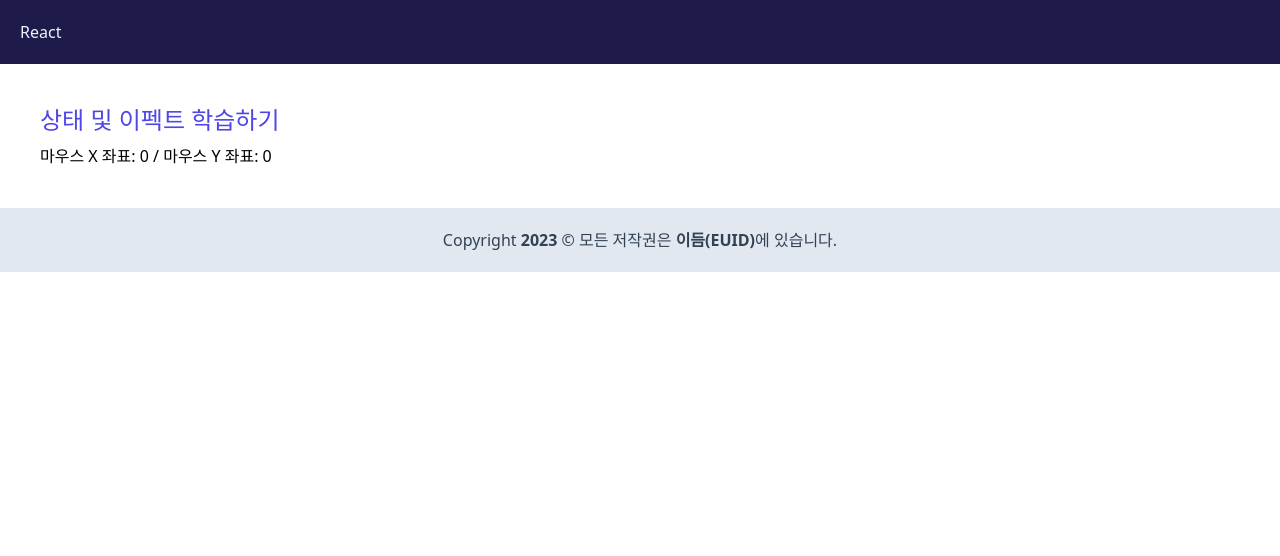
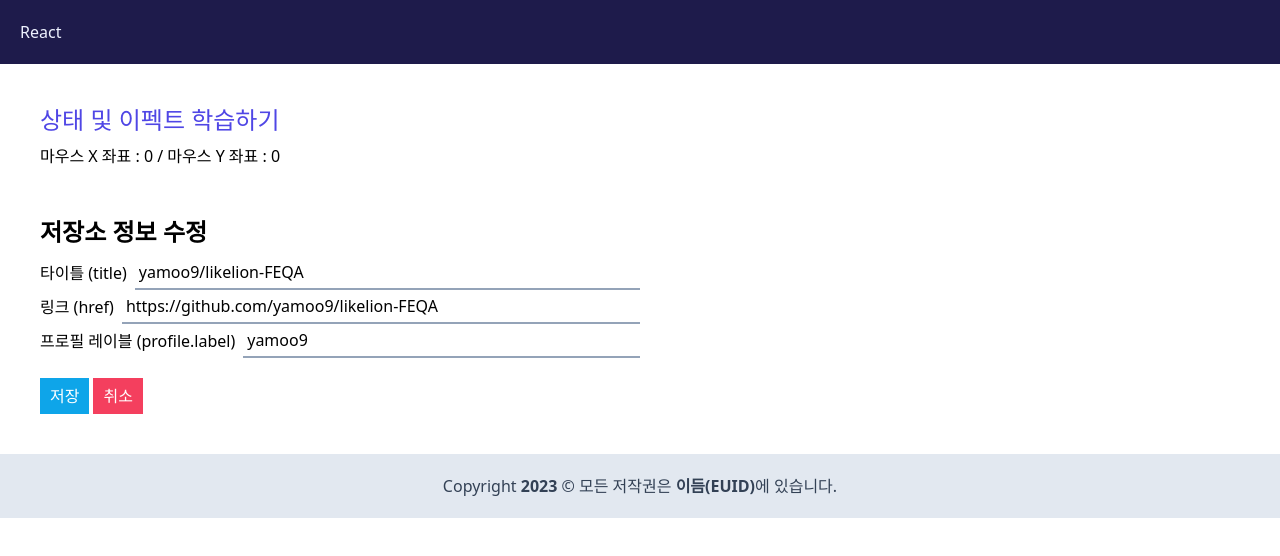
Before and after one commit to gobeeisfree/likelion-react-programming, a React (Vite) app: page / in a window 1280 px wide. Shown: the top 556 px of the page. Built offline with nearby package versions, Linux system fonts and the light colour scheme; a web font is replaced by a local one.

Commit message:
객체 데이터 상태 관리
- 중복된 데이터는 관리가 어렵다.

```diff
--- a/src/pages/LearnStateAndEffects.jsx
+++ b/src/pages/LearnStateAndEffects.jsx
@@ -2,17 +2,36 @@ import { useState } from 'react';
 
 function LearnStateAndEffects() {
   // 숫자 값 상태 관리
+
   // 마우스의 x 좌표
-  const [mouseX, setMouseX] = useState(0);
+  // const [mouseX, setMouseX] = useState(0);
   // 마우스의 y 좌표
-  const [mouseY, setMouseY] = useState(0);
+  // const [mouseY, setMouseY] = useState(0);
 
-  const handlePrintMousePosition = (e) => {
-    setMouseX(e.clientX);
-    setMouseY(e.clientY);
+  // 개별 상태 관리 → 그룹(묶음) 상태 관리
+  const [mousePosition, setMousePosition] = useState({ x: 0, y: 0 });
+
+  const handlePrintMousePosition = ({ pageX: x, pageY: y }) => {
+    // setMouseX(e.clientX);
+    // setMouseY(e.clientY);
+    setMousePosition({ x, y });
   };
 
   // 객체 상태 관리
+  // { x: 10, y: 96 }
+  // 배열 상태 관리
+  // [10, 96]
+
+  const [repository, setRepository] = useState({
+    id: 'repo-101',
+    title: 'yamoo9/likelion-FEQA',
+    link: 'https://github.com/yamoo9/likelion-FEQA',
+    profile: {
+      url: 'https://avatars.githubusercontent.com/u/1850554?s=166v=4',
+      label: 'yamoo9',
+    },
+  });
+
   return (
     <div
       className="m-10 flex flex-col items-start gap-2"
@@ -23,8 +42,80 @@ function LearnStateAndEffects() {
       </h2>
 
       <output>
-        마우스 X 좌표: {mouseX} / 마우스 Y 좌표: {mouseY}
+        마우스 X 좌표 : {mousePosition.x} / 마우스 Y 좌표 : {mousePosition.y}
       </output>
+
+      <h2 className="mt-10 text-2xl font-semibold">저장소 정보 수정</h2>
+      <form className="w-1/2">
+        <div className="flex w-full items-center gap-2">
+          <label htmlFor="repoTitle" className="font-medium">
+            타이틀 (title)
+          </label>
+          <input
+            type="text"
+            name="repoTitle"
+            id="repoTitle"
+            value={repository.title}
+            onChange={(e) => {
+              setRepository({
+                ...repository,
+                title: e.target.value,
+              });
+            }}
+            className="flex-1 border-b-2 border-slate-400 bg-transparent p-1 placeholder:text-slate-400"
+            placeholder="yamoo9/repository"
+          />
+        </div>
+        <div className="flex w-full items-center gap-2">
+          <label htmlFor="repoLink" className="font-medium">
+            링크 (href)
+          </label>
+          <input
+            type="text"
+            name="repoLink"
+            id="repoLink"
+            value={repository.link}
+            onChange={(e) => {
+              setRepository({
+                ...repository,
+                link: e.target.value,
+              });
+            }}
+            className="flex-1 border-b-2 border-slate-400 bg-transparent p-1 placeholder:text-slate-400"
+            placeholder="https://my-web-service.dev"
+          />
+        </div>
+        <div className="flex w-full items-center gap-2">
+          <label htmlFor="repoProfileLabel" className="font-medium">
+            프로필 레이블 (profile.label)
+          </label>
+          <input
+            type="text"
+            name="repoProfileLabel"
+            id="repoProfileLabel"
+            value={repository.profile.label}
+            onChange={(e) => {
+              setRepository({
+                ...repository,
+                profile: {
+                  ...repository.profile,
+                  label: e.target.value,
+                },
+              });
+            }}
+            className="flex-1 border-b-2 border-slate-400 bg-transparent p-1 placeholder:text-slate-400"
+            placeholder="yamoo9"
+          />
+        </div>
+        <div role="group" className="mt-5 flex gap-1">
+          <button type="submit" className="bg-sky-500 px-2.5 py-1.5 text-white">
+            저장
+          </button>
+          <button type="reset" className="bg-rose-500 px-2.5 py-1.5 text-white">
+            취소
+          </button>
+        </div>
+      </form>
     </div>
   );
 }
```
Also changed, not shown: 1 other file (tests, documents, lock files or other folders).
